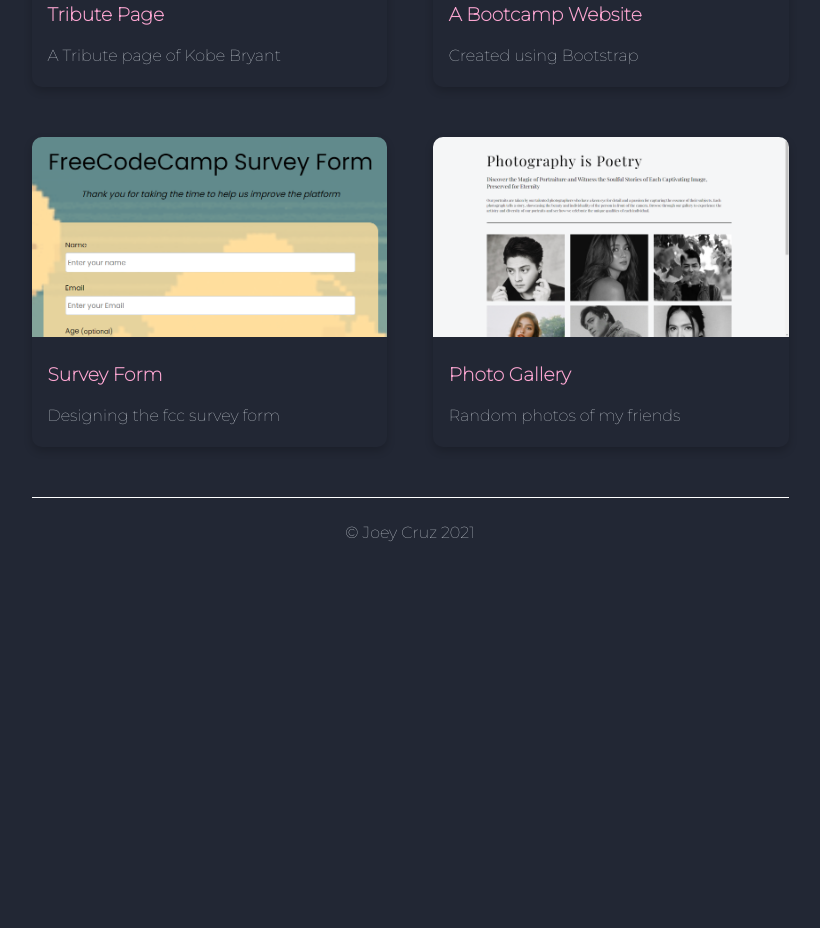
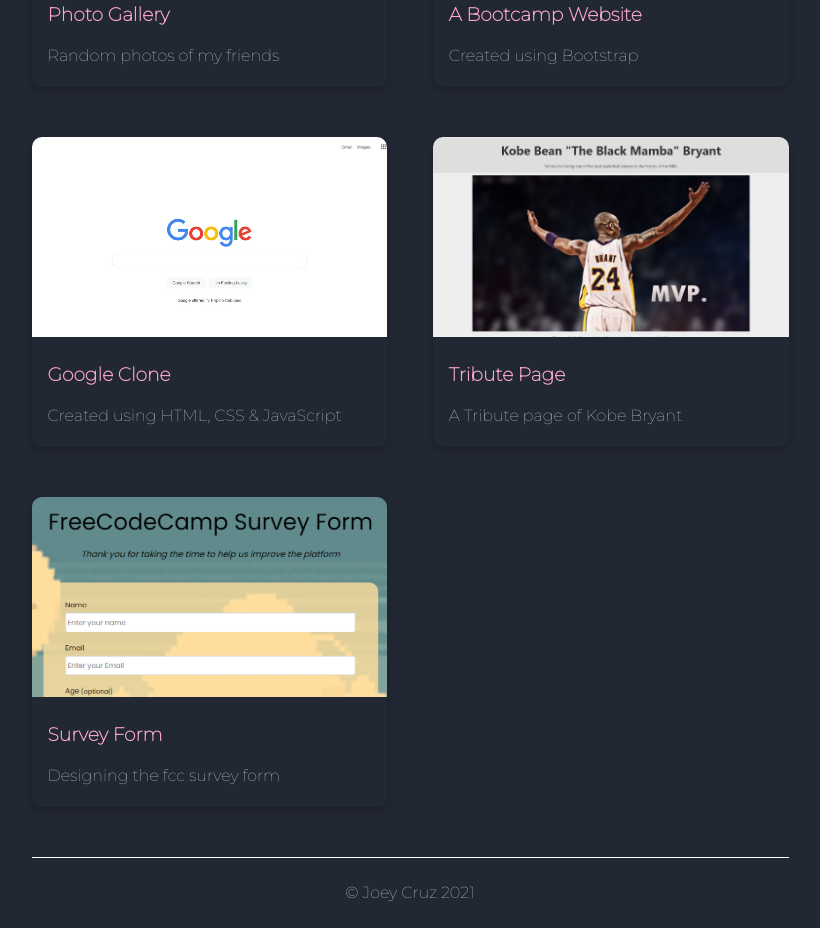
Before and after one commit to tonyboy06/tonyboy06.github.io, a plain HTML site: page grind.html in a window 1280 px wide. Shown: the part 515-1443 px from the top of the page, without its empty margins (230-1050 px from the left). Before the commit the page ends 1083 px from the top, so only its background shows below. Drawn offline with Linux system fonts and the light colour scheme.

Commit message:
add google clone

```diff
--- a/grind.html
+++ b/grind.html
@@ -36,11 +36,11 @@
 
         <div class="container grind_section">
             <div class="grind">
-                <a href="https://kobe-bryant-tribute.netlify.app" target="_blank">
-                    <img src="assets/Tribute-Page.JPG" alt="">
+                <a href="https://aphotogallery.netlify.app/" target="_blank">
+                    <img src="assets/photogallery.png" alt="">
                     <div class="grind_container">
-                        <h3>Tribute Page</h3>
-                        <p>A Tribute page of Kobe Bryant</p>
+                        <h3>Photo Gallery</h3>
+                        <p>Random photos of my friends</p>
                     </div>
                 </a>
             </div>
@@ -56,6 +56,26 @@
             </div>
 
             <div class="grind">
+                <a href="https://goooloogle.netlify.app/" target="_blank">
+                    <img src="assets/google-img.JPG" alt="">
+                    <div class="grind_container">
+                        <h3>Google Clone</h3>
+                        <p>Created using HTML, CSS & JavaScript</p>
+                    </div>
+                </a>
+            </div>
+
+            <div class="grind">
+                <a href="https://kobe-bryant-tribute.netlify.app" target="_blank">
+                    <img src="assets/Tribute-Page.JPG" alt="">
+                    <div class="grind_container">
+                        <h3>Tribute Page</h3>
+                        <p>A Tribute page of Kobe Bryant</p>
+                    </div>
+                </a>
+            </div>
+
+            <div class="grind">
                 <a href="https://fccsurveyform-ownidea.netlify.app" target="_blank">
                     <img src="assets/fccsurveyform.png" alt="">
                     <div class="grind_container">
@@ -65,15 +85,7 @@
                 </a>
             </div>
 
-            <div class="grind">
-                <a href="https://aphotogallery.netlify.app/" target="_blank">
-                    <img src="assets/photogallery.png" alt="">
-                    <div class="grind_container">
-                        <h3>Photo Gallery</h3>
-                        <p>Random photos of my friends</p>
-                    </div>
-                </a>
-            </div>
+
 
 
         </div>
```
Also changed, not shown: assets/google-img.JPG (added).
